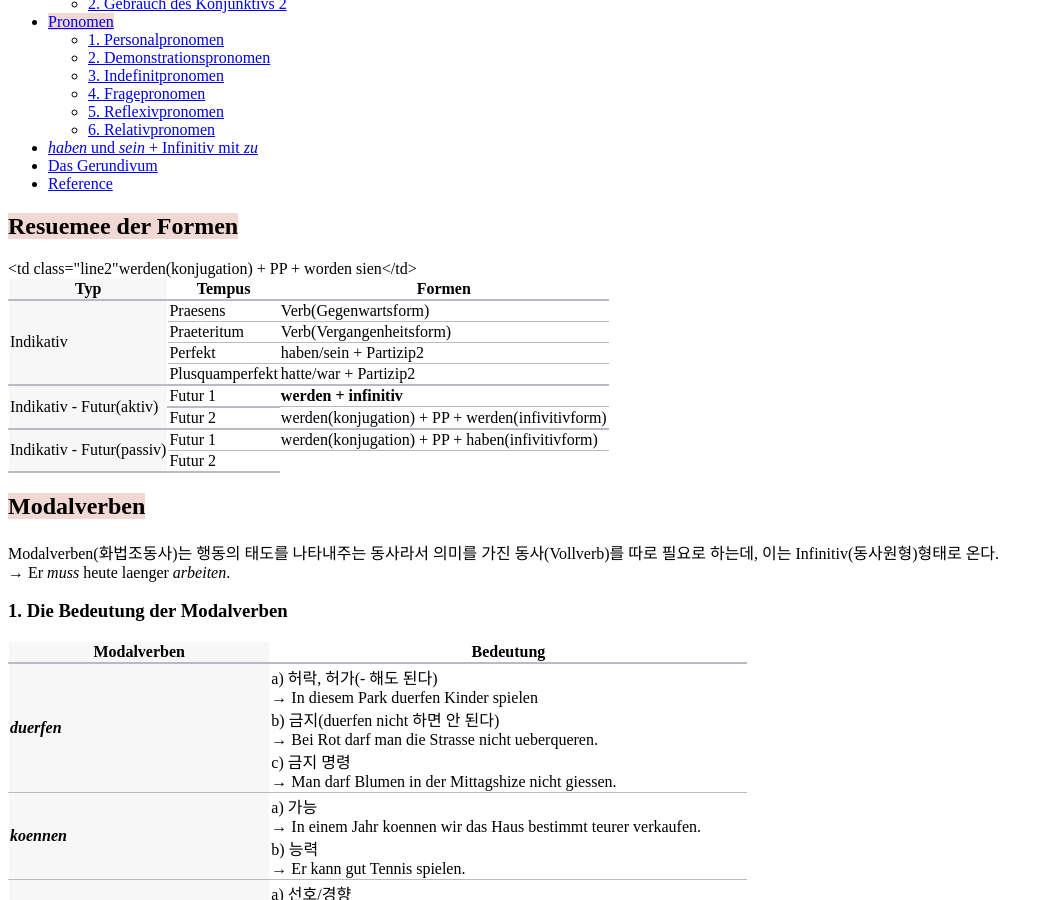
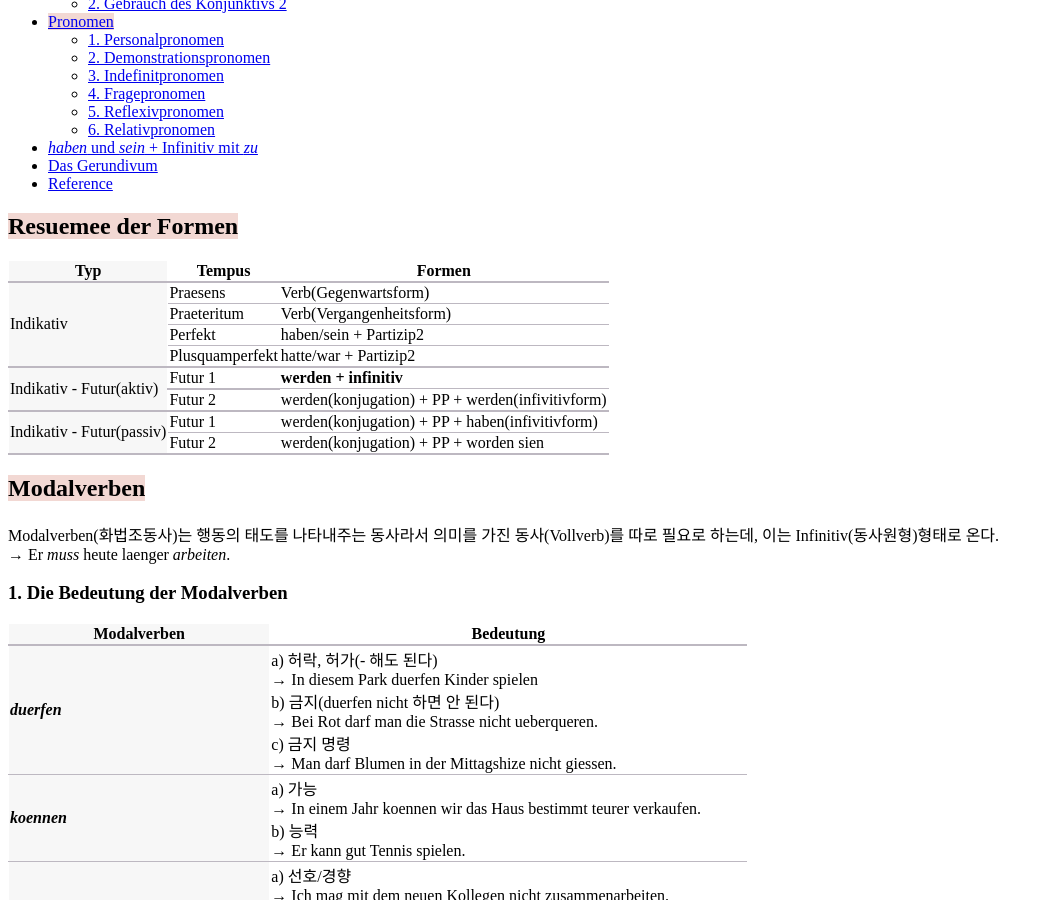
Before and after one commit to finddme/finddme.github.io, a Jekyll site: the page built from _posts/2021-01-24-DeutschGrammtik.md, in a window 1280 px wide and 900 px high, scrolled down 466 px. Shown: the whole window, without its empty margins (0-1053 px from the left). Built offline with Jekyll 4.4.1, drawn with Linux system fonts in a browser that asks for light colours.

Commit message:
Update 2021-01-24-DeutschGrammtik.md

```diff
--- a/_posts/2021-01-24-DeutschGrammtik.md
+++ b/_posts/2021-01-24-DeutschGrammtik.md
@@ -50,7 +50,7 @@ tag: Deutsch
        <tr><td class="line4" rowspan="2">Indikativ - Futur(aktiv)</td><td class="line2">Futur 1</td><td class="line"><strong>werden + infinitiv</strong></td></tr>
        <tr><td class="line2">Futur 2</td><td class="line2">werden(konjugation) + PP + werden(infivitivform)</td></tr>
        <tr><td class="line4" rowspan="2">Indikativ - Futur(passiv)</td><td class="line">Futur 1</td><td class="line">werden(konjugation) + PP + haben(infivitivform)</td></tr>
-       <tr><td class="line2">Futur 2</td><td class="line2"werden(konjugation) + PP + worden sien</td></tr>
+       <tr><td class="line2">Futur 2</td><td class="line2">werden(konjugation) + PP + worden sien</td></tr>
   </table>
  </body>
 </html>
```
